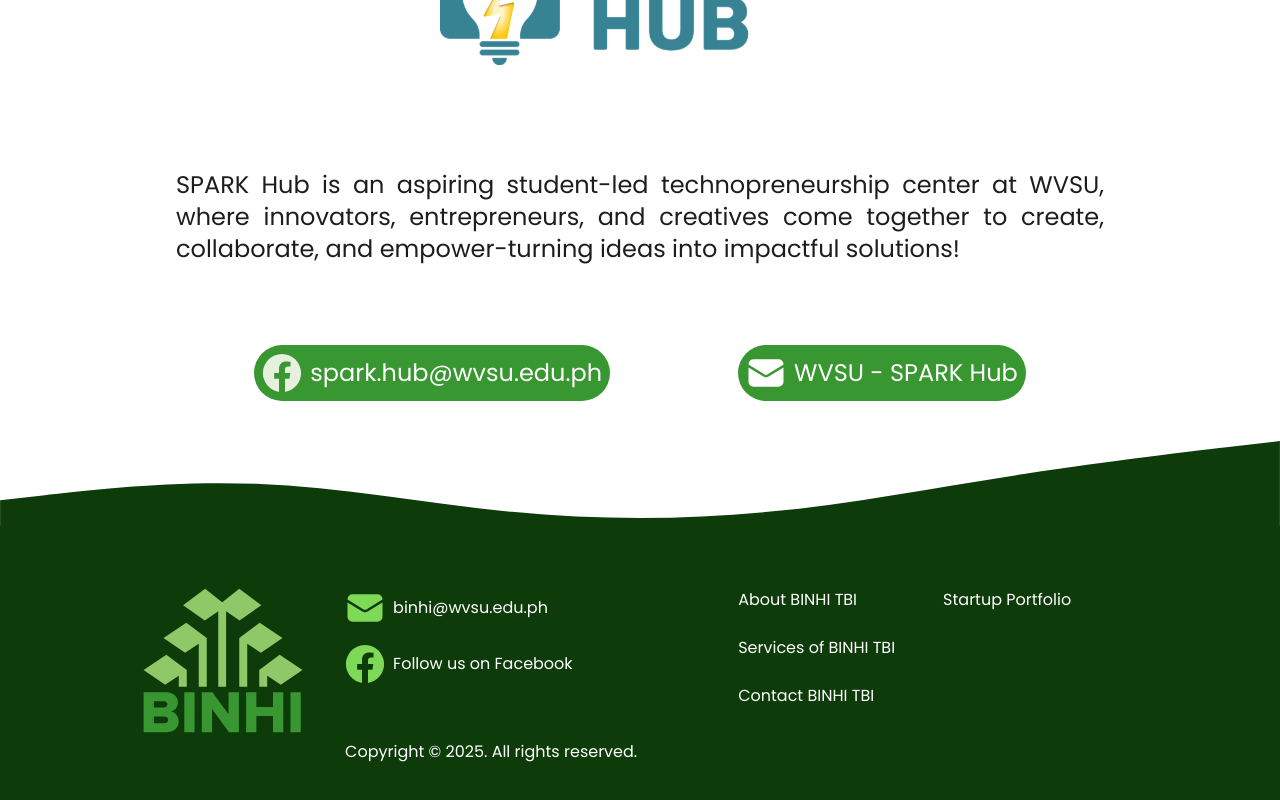
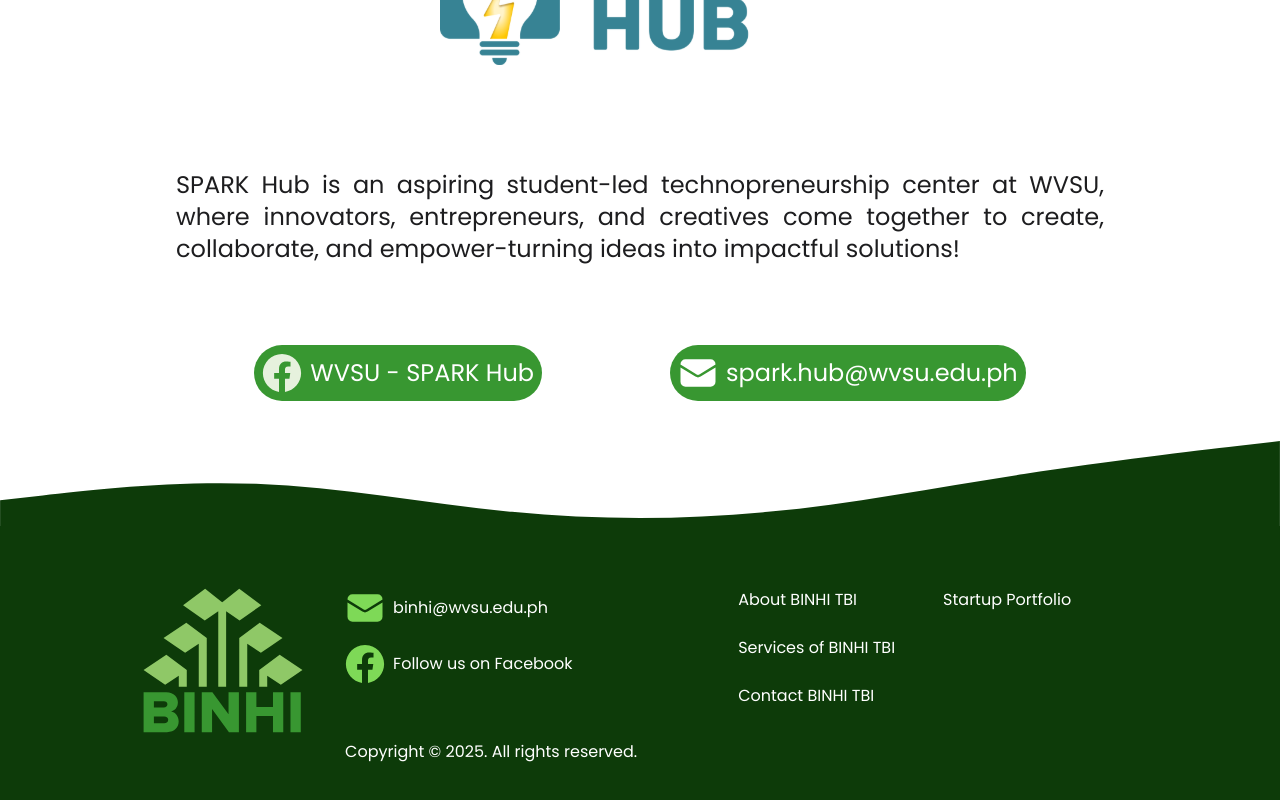
Before and after one commit to SPARK-Hub-WVSU/BINHI-Website-2025, a Next.js app: page /startup-portfolio in a window 1280 px wide. Shown: the part 2403-3203 px from the top of the page. Built offline with nearby package versions, Linux system fonts and the light colour scheme.

Commit message:
fix: misrepresented SPARK Hub facebook and email links

```diff
--- a/src/app/(public)/startup-portfolio/page.js
+++ b/src/app/(public)/startup-portfolio/page.js
@@ -71,16 +71,16 @@ export default function StartupPortfolio() {
             </p>
 
             <div className="w-full flex flex-col md:flex-row md:justify-center md:items-center gap-6 md:gap-[8rem]">
-                <Link href="mailto:spark.hub@wvsu.edu.ph" className="bg-primary rounded-full p-2 gap-x-2 flex flex-row items-center self-start md:self-auto">
+                <Link href="https://www.facebook.com/WVSUSparkHub" className="bg-primary rounded-full p-2 gap-x-2 flex flex-row items-center self-start md:self-auto">
                     <Image alt="FB Logo" src={fb} />
                     <p className="text-base text-white md:text-2xl">
-                        spark.hub@wvsu.edu.ph
+                        WVSU - SPARK Hub
                     </p>
                 </Link>
-                <Link href="https://www.facebook.com/WVSUSparkHub" className="bg-primary rounded-full p-2 gap-x-2 flex flex-row items-center self-start md:self-auto">
+                <Link href="mailto:spark.hub@wvsu.edu.ph" className="bg-primary rounded-full p-2 gap-x-2 flex flex-row items-center self-start md:self-auto">
                     <EnvelopeIcon className="text-background w-[40px] h-[40px]" />
                     <p className="text-base text-white md:text-2xl">
-                        WVSU - SPARK Hub
+                        spark.hub@wvsu.edu.ph
                     </p>
                 </Link>
             </div>
```
